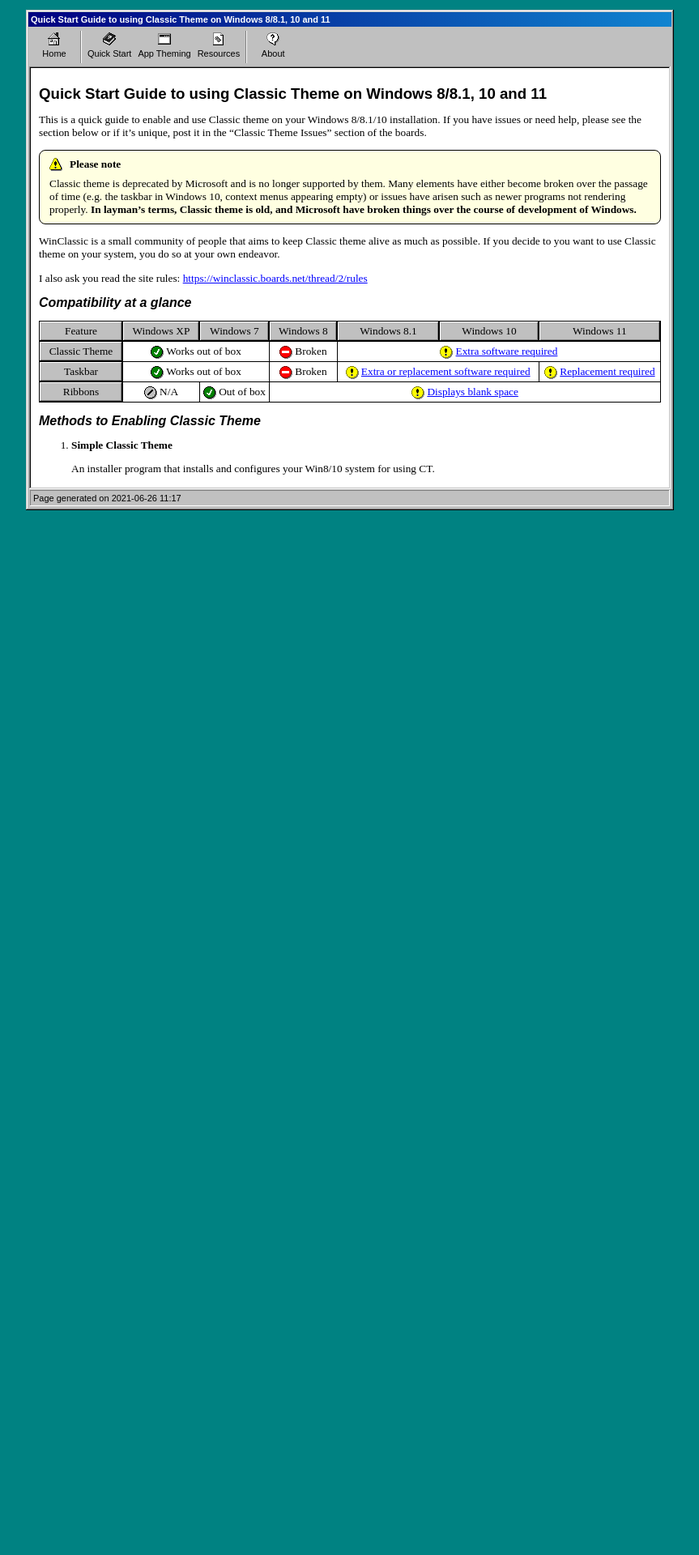
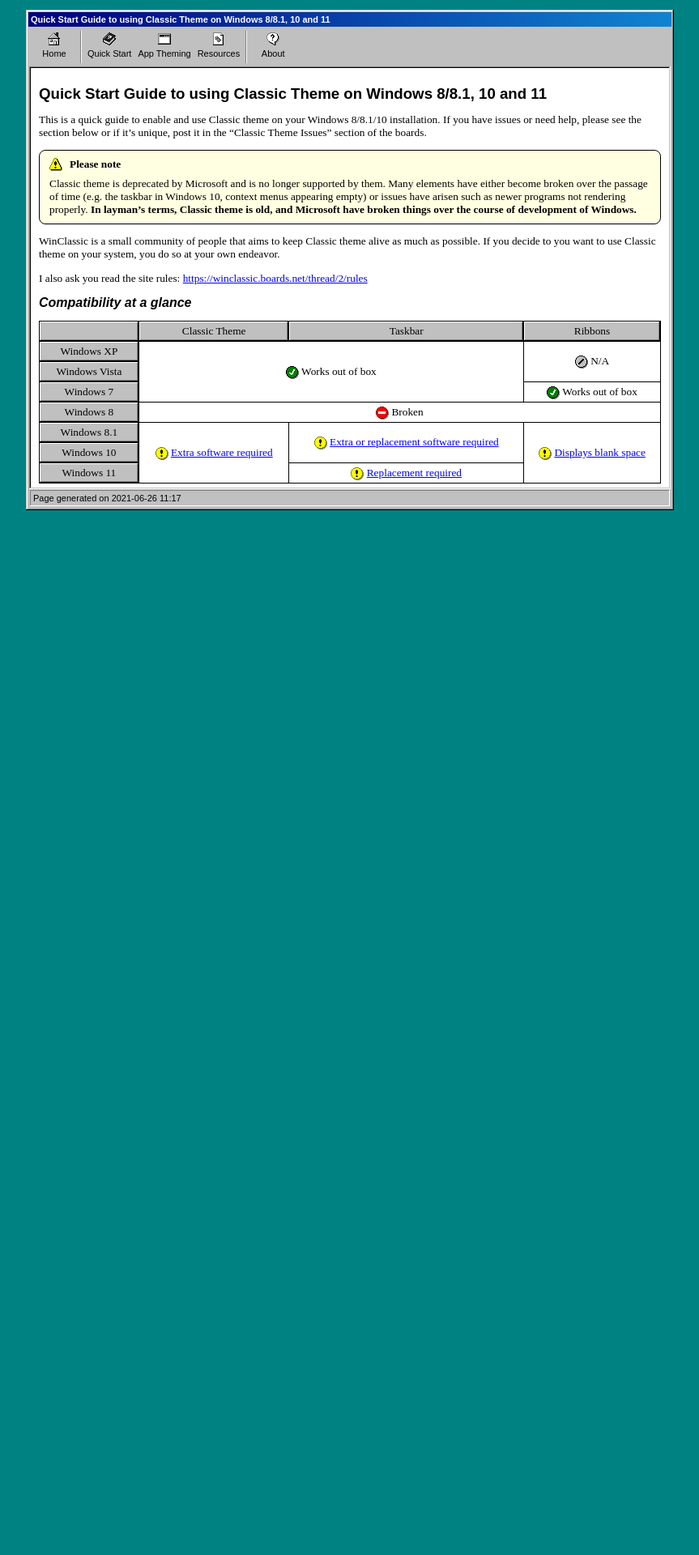
Before and after one commit to WinClassic/winclassic.github.io, a Jekyll site: the page built from quickstart.md, in a window 1280 px wide. Shown: the top 1920 px of the page at 81% size, without its empty margins (208-1071 px from the left). Built offline with Jekyll 4.4.1, drawn with Linux system fonts in a browser that asks for light colours.

Commit message:
Rotate compatibility table

```diff
--- a/quickstart.md
+++ b/quickstart.md
@@ -22,34 +22,43 @@ I also ask you read the site rules: <https://winclassic.boards.net/thread/2/rule
 
 <table class="compat-table">
     <tr>
-        <th>Feature</th>
-        <th>Windows XP</th>
-        <th>Windows 7</th>
-        <th>Windows 8</th>
-        <th>Windows 8.1</th>
-        <th>Windows 10</th>
-        <th>Windows 11</th>
+        <th></th>
+        <th>Classic Theme</th>
+        <th>Taskbar</th>
+        <th>Ribbons</th>
     </tr>
     <tr>
-        <th>Classic Theme</th>
-        <td colspan=2><img src="/assets/ico/check_circle_16.png"> Works out of box</td>
-        <td><img src="/assets/ico/deny_circle_16.png"> Broken</td>
-        <td colspan=3><img src="/assets/ico/warning_circle_16.png"> <a href="methods">Extra software required</a></td>
+        <th>Windows XP</th>
+        <td rowspan=3 colspan=2><img src="/assets/ico/check_circle_16.png"> Works out of box</td>
+        <td rowspan=2><img src="/assets/ico/na_circle_16.png"> N/A</td>
     </tr>
     <tr>
-        <th>Taskbar</th>
-        <td colspan=2><img src="/assets/ico/check_circle_16.png"> Works out of box</td>
-        <td><img src="/assets/ico/deny_circle_16.png"> Broken</td>
-        <td colspan=2><img src="/assets/ico/warning_circle_16.png"> <a href="#taskbars">Extra or replacement software required</a></td>
+        <th>Windows Vista</th>
+    </tr>
+    <tr>
+        <th>Windows 7</th>
+        <td><img src="/assets/ico/check_circle_16.png"> Works out of box</td>
+    </tr>
+    <tr>
+        <th>Windows 8</th>
+        <td colspan=3><img src="/assets/ico/deny_circle_16.png"> Broken</td>
+    </tr>
+    <tr>
+        <th>Windows 8.1</th>
+        <td rowspan=3><img src="/assets/ico/warning_circle_16.png"> <a href="#methods">Extra software required</a></td>
+        <td rowspan=2><img src="/assets/ico/warning_circle_16.png"> <a href="#taskbars">Extra or replacement software required</a></td>
+        <td rowspan=3><img src="/assets/ico/warning_circle_16.png"> <a href="/assets/img/blank-ribbon.png">Displays blank space</a></td>
+    </tr>
+    <tr>
+        <th>Windows 10</th>
+    </tr>
+    <tr>
+        <th>Windows 11</th>
         <td><img src="/assets/ico/warning_circle_16.png"> <a href="#taskbars">Replacement required</a></td>
     </tr>
-    <tr>
-        <th>Ribbons</th>
-        <td colspan><img src="/assets/ico/na_circle_16.png"> N/A</td>
-        <td colspan><img src="/assets/ico/check_circle_16.png"> Out of box</td>
-        <td colspan=4><img src="/assets/ico/warning_circle_16.png"> <a href="/assets/img/blank-ribbon.png">Displays blank space</a></td>
-    </tr>
 </table>
+
+
 
 ## Methods to Enabling Classic Theme {#methods}
 
```
